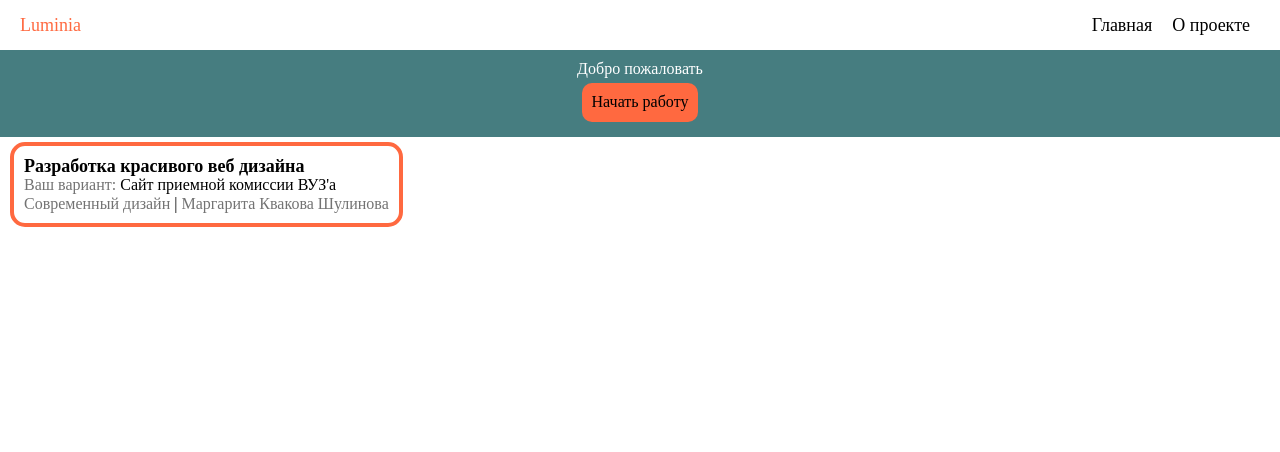
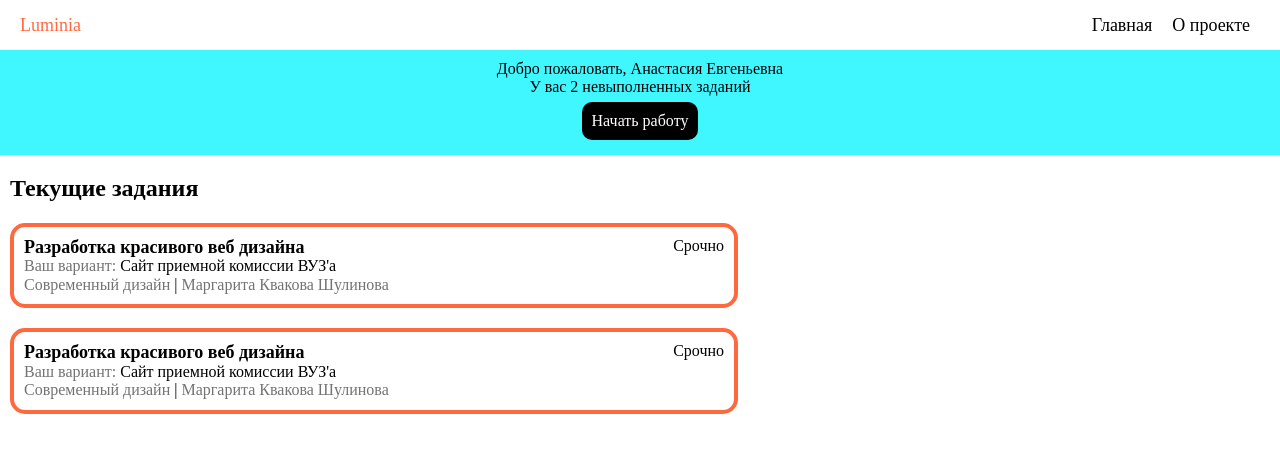
Before and after one commit to shionic/Luminia, a Vue app in the folder frontend/: page / in a window 1280 px wide. Shown: the top 452 px of the page. Built offline with nearby package versions, Linux system fonts and the light colour scheme.

Commit message:
Change welcome color

```diff
--- a/frontend/src/assets/main.css
+++ b/frontend/src/assets/main.css
@@ -15,9 +15,9 @@
 }
 
 .welcome {
-    background-color: var(--color-background);
+    background-color: var(--color-primary-background);
     min-height: 40px;
-    color: var(--color-white);
+    color: var(--color-black);
     padding: 10px;
 }
 
@@ -52,11 +52,38 @@ main {
     width: fit-content;
     color: var(--color-black);
     transition: 0.5s;
-    margin-top: 5px;
-    margin-bottom: 5px;
+    margin-top: 20px;
+    margin-bottom: 20px;
+}
+
+.card + .card {
+    margin-top: 20px;
 }
 
 .card:hover {
     color: var(--color-black);
     background-color: var(--color-primary);
 }
+
+.card-name {
+    font-size: 18px;
+    font-weight: 600;
+}
+
+.card-comment {
+    color: var(--color-dark-gray);
+}
+
+.card:hover .card-comment {
+    color: var(--color-darker-gray);
+}
+
+.card-hcontainer {
+    display: flex;
+    align-items: center;
+}
+
+.card-statusbar {
+    display: flex;
+    float: right;
+}
--- a/frontend/src/components/TaskCard.vue
+++ b/frontend/src/components/TaskCard.vue
@@ -6,6 +6,9 @@ const category = 'Современный дизайн';
 </script>
 <template>
     <div class="card task-card">
+        <div class="card-statusbar">
+            Срочно
+        </div>
         <div class="card-name">
             {{ name }}
         </div>
@@ -20,15 +23,6 @@ const category = 'Современный дизайн';
 <style>
 .task-card {
     cursor: pointer;
-}
-.card-name {
-    font-size: 18px;
-    font-weight: 600;
-}
-.card-comment {
-    color: var(--color-dark-gray);
-}
-.card:hover .card-comment {
-    color: var(--color-darker-gray);
+    min-width: 700px;
 }
 </style>
--- a/frontend/src/components/base/LButton.vue
+++ b/frontend/src/components/base/LButton.vue
@@ -29,4 +29,13 @@ button {
 .button-primary:hover {
     background-color: var(--color-primary-hover);
 }
+
+.button-black {
+    background-color: var(--color-black);
+    color: var(--color-white);
+}
+.button-black:hover {
+    background-color: var(--color-darker-gray);
+    color: var(--color-white);
+}
 </style>
--- a/frontend/src/views/HomeView.vue
+++ b/frontend/src/views/HomeView.vue
@@ -5,15 +5,26 @@ import TaskCard from '../components/TaskCard.vue'
 <template>
   <div class="welcome">
     <div class="hcenter">
-      Добро пожаловать
+      Добро пожаловать, <span class="welcome-active">Анастасия Евгеньевна</span>
     </div>
     <div class="hcenter">
-      <l-button type="primary">Начать работу</l-button>
+      У вас <span class="welcome-active">2</span> невыполненных заданий
+    </div>
+    <div class="hcenter">
+      <l-button type="black">Начать работу</l-button>
     </div>
   </div>
   <main>
-  <task-card>
-      A
-  </task-card>
+    <h2>Текущие задания</h2>
+    <task-card>
+    </task-card>
+    <task-card>
+    </task-card>
   </main>
 </template>
+<style>
+.welcome-username {
+}
+.welcome-active {
+}
+</style>
```
